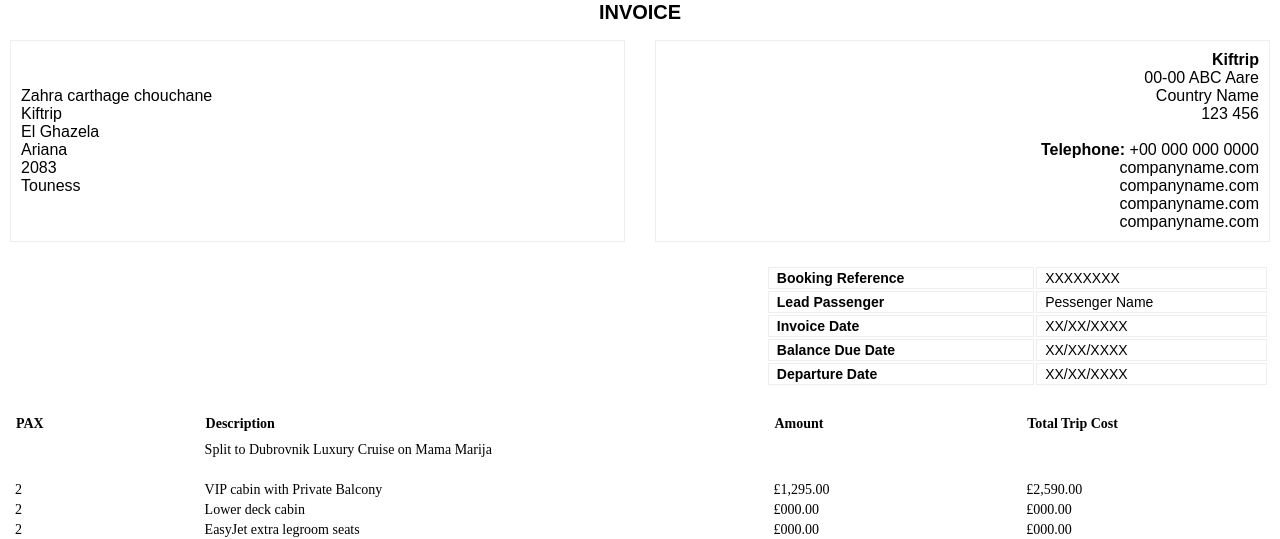
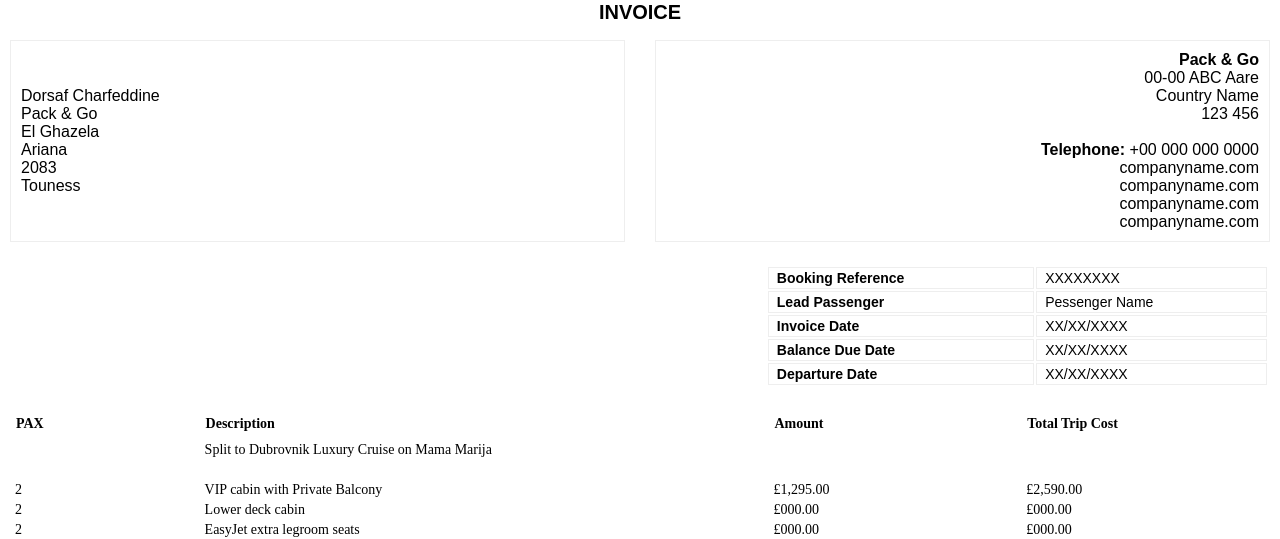
Before and after one commit to khalil06/pack-and-go-web, a Symfony app: template templates/mail_hotel/pdfHotel.html.twig in a window 1280 px wide. Shown: the part 121-660 px from the top of the page. Run offline with Twig, Linux system fonts and the light colour scheme; the template is opened without the code that fills it, so the values that code supplies are empty; some libraries are stand-ins or nearby versions.

Commit message:
bundles mail+stars

```diff
--- a/templates/mail_hotel/pdfHotel.html.twig
+++ b/templates/mail_hotel/pdfHotel.html.twig
@@ -6,7 +6,7 @@
 <table width="100%" style="font-family: sans-serif;" cellpadding="10">
     <tr>
         <td width="100%" style="padding: 0px; text-align: center;">
-            <img src="/Users/zahracarthagechouchane/Desktop/kiftrip/public/uploads/logo.png" width="264" height="110" alt="Logo" align="center" border="0">
+            <img src="" width="264" height="110" alt="Logo" align="center" border="0">
         </td>
     </tr>
     <tr>
@@ -22,9 +22,9 @@
 <table width="100%" style="font-family: sans-serif;" cellpadding="10">
 
     <tr>
-        <td width="49%" style="border: 0.1mm solid #eee;">Zahra carthage chouchane<br>Kiftrip<br>El Ghazela<br>Ariana<br>2083<br>Touness</td>
+        <td width="49%" style="border: 0.1mm solid #eee;">Dorsaf Charfeddine<br>Pack & Go<br>El Ghazela<br>Ariana<br>2083<br>Touness</td>
         <td width="2%">&nbsp;</td>
-        <td width="49%" style="border: 0.1mm solid #eee; text-align: right;"><strong>Kiftrip</strong><br>00-00 ABC Aare<br>Country Name<br>123 456<br><br><strong>Telephone:</strong> +00 000 000 0000<br><a href="#" target="_blank" style="color: #000; text-decoration: none;">companyname.com</a><br><a href="#" target="_blank" style="color: #000; text-decoration: none;">companyname.com</a><br><a href="#" target="_blank" style="color: #000; text-decoration: none;">companyname.com</a><br><a href="#" target="_blank" style="color: #000; text-decoration: none;">companyname.com</a><br></td>
+        <td width="49%" style="border: 0.1mm solid #eee; text-align: right;"><strong>Pack & Go</strong><br>00-00 ABC Aare<br>Country Name<br>123 456<br><br><strong>Telephone:</strong> +00 000 000 0000<br><a href="#" target="_blank" style="color: #000; text-decoration: none;">companyname.com</a><br><a href="#" target="_blank" style="color: #000; text-decoration: none;">companyname.com</a><br><a href="#" target="_blank" style="color: #000; text-decoration: none;">companyname.com</a><br><a href="#" target="_blank" style="color: #000; text-decoration: none;">companyname.com</a><br></td>
     </tr>
 </table>
 <br>
```
